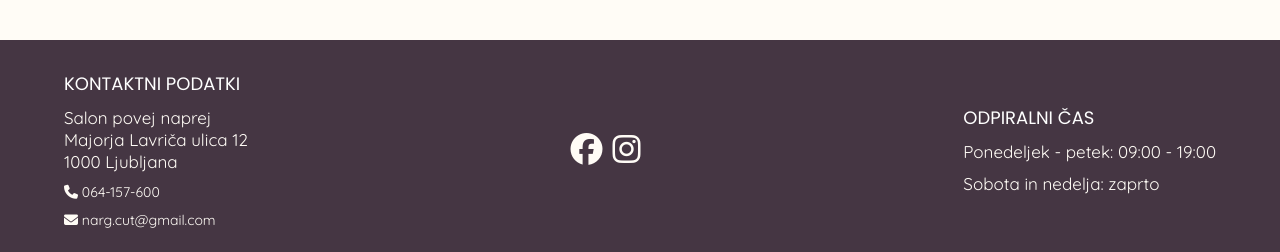
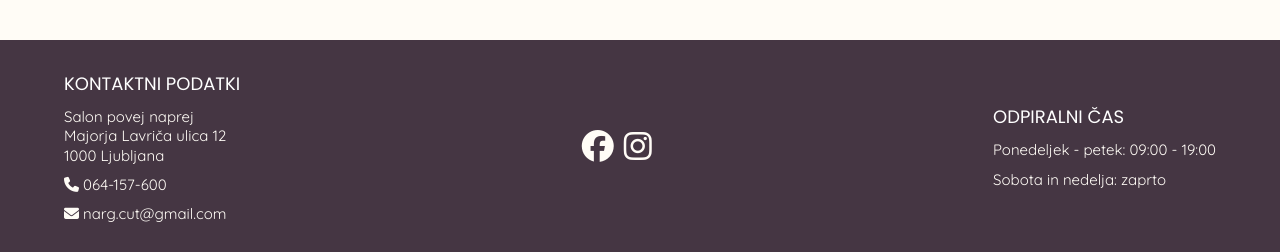
Before and after one commit to Mashha/hair, a React (Vite) app: page /#/ in a window 1280 px wide. Shown: the part 3805-4057 px from the top of the page. Built offline with nearby package versions, Linux system fonts and the light colour scheme; a web font is replaced by a local one.

Commit message:
changed footer p size and removed home from logo

```diff
--- a/src/components/Navbar.jsx
+++ b/src/components/Navbar.jsx
@@ -50,7 +50,7 @@
   return (
     <>
       <nav className={`navigation ${show ? "nav-color" : "transparent"}`}>
-        <Link to="/home" className="logo">
+        <Link to="/" className="logo">
           Logo
         </Link>
 
--- a/src/styles/footer.css
+++ b/src/styles/footer.css
@@ -46,6 +46,7 @@
 
 .working-hours > p {
   color: var(--bg-primary);
+  font-size: 15px;
 }
 
 footer .footer-inner .social-media {
@@ -67,6 +68,7 @@
 .phone a,
 .email a {
   font-family: "quicksand", sans-serif;
+  font-size: 15px;
 }
 
 @media (min-width: 769px) {
@@ -78,6 +80,7 @@
   .contact-info,
   .contact-info .address p {
     text-align: start;
+    font-size: 15px;
   }
 
   .working-hours > * {
```
